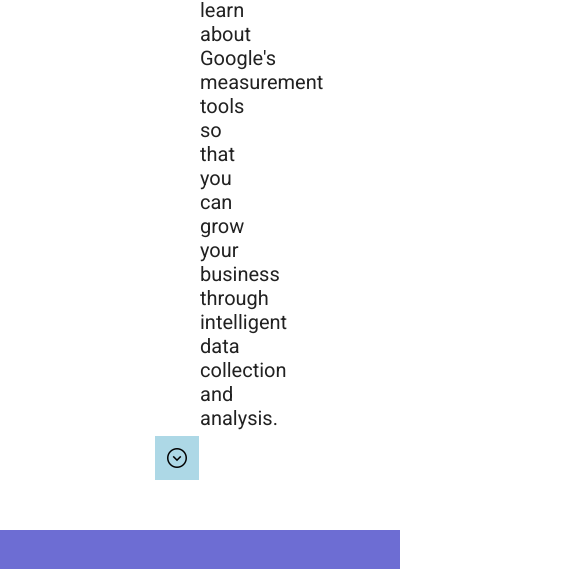
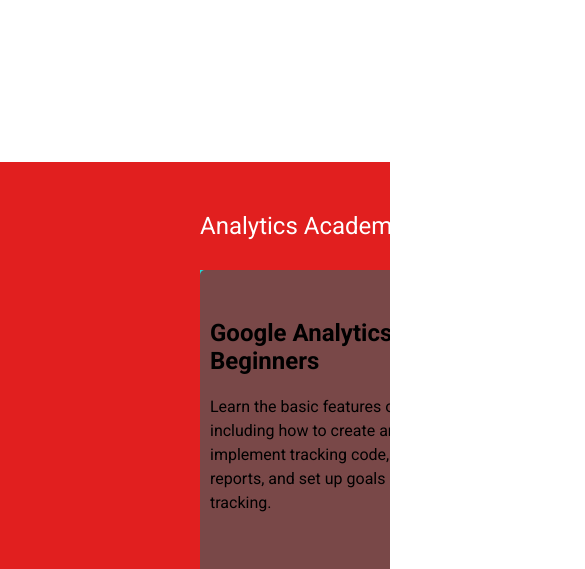
Before and after one commit to Matjos246/Matjos246, a plain HTML site: page google-analytics/index.html in a window 390 px wide. Shown: the part 740-1309 px from the top of the page, 585 px wide, since content can reach past the window. Drawn offline with nearby package versions, Linux system fonts and the light colour scheme.

Commit message:
Initial responsiveness

```diff
--- a/google-analytics/index.html
+++ b/google-analytics/index.html
@@ -4,7 +4,8 @@
     <meta charset="UTF-8">
     <meta name="viewport" content="width=device-width, initial-scale=1.0">
     <title>Document</title>
-    <link rel="stylesheet" href="./styles/style.css">
+    <!-- <link rel="stylesheet" href="./styles/style.css"> -->
+     <link rel="stylesheet" href="./styles/style.css">
     <link rel="stylesheet" href="https://fonts.googleapis.com/css2?family=Material+Symbols+Outlined:opsz,wght,FILL,GRAD@20..48,100..700,0..1,-50..200" />
 
     <link rel="stylesheet" href="https://fonts.googleapis.com/css2?family=Material+Symbols+Outlined:opsz,wght,FILL,GRAD@48,400,0,0" />
@@ -13,13 +14,13 @@
     <header>
         <div>
             <a href=""  class="logo-anchor">
-                <img src="https://ssl.gstatic.com/analytics/20240530-00/academy/static/googlelogo_clr_148x48px.svg" alt="">
+                <img src="https://ssl.gstatic.com/analytics/20240530-00/academy/static/googlelogo_clr_148x48px.svg" alt="" >
                 <h1>Analytics Academy</h1>
             </a>
         </div>
         <div>
             <a href="" class="profile-anchor">
-                <span>sqimedianow@gmail.com</span>
+                <span class="Gmail">sqimedianow@gmail.com</span>
                 <img src="https://lh3.googleusercontent.com/-WXZak_eDwFE/AAAAAAAAAAI/AAAAAAAAAAA/WFm_A_V7Xvw/s150-c/photo.jpg" alt="" class="profile-photo">
             </a>
         </div>
@@ -28,6 +29,7 @@
         <p class="info">
             These courses are about Universal Analytics. Starting July 1, 2023, standard UA properties will stop processing data (July 1, 2024 for UA 360 properties). Learn about Google Analytics 4, our next-generation measurement solution, with these free courses on Skillshop.
         </p>
+
 
         <!-- Hero section -->
         <section class="hero">
@@ -38,7 +40,7 @@
                 </p>
             </div>
             <div class="hero-bg">
-
+                    <img src="https://ssl.gstatic.com/analytics/20240530-00/academy/static/hero_academy.jpg" alt=""  >
             </div>
             <span class="material-symbols-outlined">
                 expand_circle_down
@@ -81,38 +83,45 @@
                 </div>
                 <div class="course-card">
                     <img src="https://ssl.gstatic.com/analytics/20240530-00/academy/static/logo_google_analytics.png" alt="" class="course-card-upper-icon">
-                    <h2 class="card-title">Google Analytics for Power Users</h2>
+                    <h2 class="card-title">
+                        Google Analytics for Power Users
+                </h2>
                     <p class="card-details">
-                        After you're familiar with the range of features Analytics offers, learn and practice actionable analyses to track business performance and identify areas for business improvement.                    </p>
+                        After you're familiar with the range of features Analytics offers, learn and practice actionable analyses to track business performance and identify areas for business improvement.
+                    </p>
                     <a href="">
                         <img src="./images/arrow_right_alt_48dp_FILL0_wght400_GRAD0_opsz48.png" alt="" class="course-card-lower-icon">
                     </a>
                 </div>
                 <div class="course-card">
                     <img src="https://ssl.gstatic.com/analytics/20240530-00/academy/static/logo_gmp_data_studio_192px.png" alt="" class="course-card-upper-icon">
-                    <h2 class="card-title">Google Analytics for Power Users</h2>
+                    <h2 class="card-title">
+                        Google Analytics for Power Users
+                    </h2>
                     <p class="card-details">
-                        After you're familiar with the range of features Analytics offers, learn and practice actionable analyses to track business performance and identify areas for business improvement.                    </p>
+                        After you're familiar with the range of features Analytics offers, learn and practice actionable analyses to track business performance and identify areas for business improvement.
+                    </p>
                     <a href="">
                         <img src="./images/arrow_right_alt_48dp_FILL0_wght400_GRAD0_opsz48.png" alt="" class="course-card-lower-icon">
                     </a>
                 </div>
                 <div class="course-card">
                     <img src="https://ssl.gstatic.com/analytics/20240530-00/academy/static/logo_google_analytics.png" alt="" class="course-card-upper-icon">
-                    <h2 class="card-title">Google Analytics for Power Users</h2>
+                    <h2 class="card-title">Google Analytics for Power Users
+
+                    </h2>
                     <p class="card-details">
-                        After you're familiar with the range of features Analytics offers, learn and practice actionable analyses to track business performance and identify areas for business improvement.                    </p>
+                        After you're familiar with the range of features Analytics offers, learn and practice actionable analyses to track business performance and identify areas for business improvement.
+                     </p>
                     <a href="">
                         <img src="./images/arrow_right_alt_48dp_FILL0_wght400_GRAD0_opsz48.png" alt="" class="course-card-lower-icon">
                     </a>
                 </div>
             </div>
         </section>
-
         <!-- Meet the Instructors -->
         <section class="instructors">
             <h1>Meet the Instructors</h1>
-
             <div class="instructor-wrapper">
                 <div class="instructor-image">
                     <img src="https://ssl.gstatic.com/analytics/20240530-00/academy/static/ins_justin_cutroni_1x.jpg" alt="">
@@ -194,7 +203,6 @@
                </a>
             </div>
         </section>
-
         <!-- Footer -->
         <section class="footer">
             <h1>ADDITIONAL RESOURCES</h1>
@@ -227,7 +235,6 @@
                         </p>
                     </div>
                 </a>
-
                 <a href="">
                     <div class="footer-card">
                         <img src="https://ssl.gstatic.com/analytics/20240530-00/academy/static/logo_blogger_color_1x_web_48dp.png" alt="">
@@ -250,7 +257,7 @@
     <footer>
         <div>
             <a href="">PRIVACY</a>
-            <a href="">TERMS OF SERVIVE</a>
+            <a href="">TERMS OF SERVICE</a>
             <a href="">
                 <select name="" id="">
                     <option value="">U.S. ENGLISH (EN_US)</option>
--- a/google-analytics/styles/style.css
+++ b/google-analytics/styles/style.css
@@ -1,4 +1,4 @@
-@import url('https://fonts.googleapis.com/css2?family=Montserrat:ital,wght@0,100..900;1,100..900&family=Roboto:ital,wght@0,100;0,300;0,400;0,500;0,700;0,900;1,100;1,300;1,400;1,500;1,700;1,900&display=swap');
+    @import url('https://fonts.googleapis.com/css2?family=Montserrat:ital,wght@0,100..900;1,100..900&family=Roboto:ital,wght@0,100;0,300;0,400;0,500;0,700;0,900;1,100;1,300;1,400;1,500;1,700;1,900&display=swap');
 
 
 * {
@@ -8,10 +8,16 @@
     font-family: "Roboto", sans-serif;
 }
 
+body,html{
+    overflow-x: hidden;
+}
+
 header {
     background-color: #fff;
     padding: 20px;
     display: flex;
+    /* display: inline-block; */
+    /* display: inline-flex; */
     align-items: center;
     justify-content: space-between;
 }
@@ -20,9 +26,13 @@ header {
     display: flex;
     align-items: center;
     text-decoration: none;
-    gap: 15px;
+    /* gap: 15px; */
     color: #666;
 }
+
+ .profile-anchor img{
+
+ }
 
 .logo-anchor h1 {
     font-weight: normal;
@@ -38,6 +48,7 @@ header {
     font-weight: bold;
     padding: 10px;
     color: #fff;
+    position: static;
 }
 
 .hero {
@@ -47,8 +58,8 @@ header {
 }
 
 .hero-text {
-    width: 50%;
-    padding: 50px 50px 100px 200px;
+    width: 100%;
+    padding: 70px 90px 200px 200px;
     color: rgba(0, 0, 0, .87);
 }
 
@@ -63,14 +74,13 @@ header {
 }
 
 .hero-bg {
-    background-image: url('https://ssl.gstatic.com/analytics/20240530-00/academy/static/hero_academy.jpg');
+    /* background-image: url('https://ssl.gstatic.com/analytics/20240530-00/academy/static/hero_academy.jpg'); */
     min-height: 350px;
     background-repeat: no-repeat;
-    width: 50%;
     background-position: center;
-    background-size: cover;
+    width: 20%;
+   padding-right: 900px;
 }
-
 .material-symbols-outlined {
     font-variation-settings:
     'FILL' 0,
@@ -78,31 +88,30 @@ header {
     'GRAD' 0,
     'opsz' 48;
     position: absolute;
-    bottom: 50px;
-    right: 49%;
+    bottom: -20px;
+    right: 680px;
     padding: 10px;
     background-color: lightblue;
+    border-radius: 40%;
+    color:orange;
+    /* background: none; */
 }
-
 .courses-wrapper {
     background-color: rgb(109, 109, 211);
     min-height: 50vh;
     padding: 50px 200px;
 }
-
 .courses-wrapper h1 {
     color: #fff;
     margin-bottom: 30px;
     font-weight: normal;
 }
-
 .courses-container {
     min-height: 60vh;
     display: flex;
     gap: 15px;
     flex-wrap: wrap;
 }
-
 .course-card {
     background-color: #fff;
     width: 24%;
@@ -252,3 +261,124 @@ footer div a select {
     font-weight: bold;
     color: #2a2828;
 }
+
+/* Media query */
+@media(max-width:1535px){
+  .courses-wrapper{
+    background-color: rgb(143, 200, 200);
+            display: grid;
+    /* grid-template-columns: repeat(auto-fit, minmax(280px, 1fr)); */
+  }
+  .hero-bg{
+
+  }
+}
+@media(max-width:1195px){
+}
+@media(max-width:1130px){
+        .hero{
+            display: flex;
+            flex-direction: column;
+        }
+       .material-symbols-outlined{
+        display: none;
+       }
+       .hero-text{
+        width: 100%;
+       }
+       .hero-bg{
+        width: 5px;
+         /*  */
+       }
+}
+@media(max-width:905px){
+    .Gmail{
+        display: none;
+    }
+    .profile-photo{
+        font-size: 800em;
+    }
+    .logo-anchor img{
+        display: none;
+    }
+
+
+}
+@media(max-width:530px){
+
+    main{
+        align-items: center;
+    }
+
+     .hero-text{
+        width: 100%;
+        padding: 10px;
+       }
+       .instructors{
+        /* padding: 0; */
+      align-items: center;
+       }
+
+
+    .instructor-wrapper{
+        width: 350px;
+
+    }
+      .courses-wrapper{
+          background: #e11f1f;
+    }
+
+       .courses-container{
+        width: 350px;
+        background-color: rgb(31, 222, 222);
+   padding: 0;
+    }
+    .course-card{
+        align-items: center;
+        /* padding: 0; */
+        background-color: #794848;
+    }
+
+    .mini-courses{
+        /* width: 100%;  using width 100% didnt why ??? */
+       width: 350px;
+    }
+
+    .mini-courses-wrapper{
+        padding-inline: 10px;
+    }
+        .footer{
+            align-items: center;
+            padding: 0;
+            margin: 0;
+        }
+
+        .footer h1{
+            padding-left: 100px;
+        }
+
+}
+@media(max-width:1444px){
+    .courses-container{
+
+
+
+    }
+    .course-card{
+     width: 100%;
+        height: 100vh;
+           min-height: 60vh;
+             /* display: flex; */
+        /* flex-direction: column; */
+
+        /* flex-wrap: wrap; */
+
+    }
+}
+/* @media is quite different from @media screen checkout the differences */
+
+/* @media screen(max-width:905px) {
+   .Gmail{
+    display:none
+   }
+} */
--- /dev/null
+++ b/layout.css
@@ -0,0 +1,51 @@
+*{
+    padding: 0;
+    margin: 0;
+    box-sizing: border-box;
+
+
+}
+
+body{
+    padding: 50px;
+    background-color: rgb(134, 134, 45);
+
+}
+.container{
+    justify-content: center;
+     outline: 5px solid #333;
+      /* border: 1px solid #333; */
+      /* outline and border works  perfectly the same way */
+    padding: 10px;
+   display: grid;
+   gap: 1rem;
+   /* grid-template-columns:
+   repeat(auto-fit,minmax(10rem, 3fr)); */
+   display: flex;
+   flex-wrap: wrap;
+   width: 100%;
+
+   /* ....................overflow................... */
+   /* overflow-x: hidden; */
+}
+
+.lorem, .dive, .div,
+.hidid, .gigig {
+    padding: 10px;
+      display: flex;
+   flex-wrap: wrap;
+   width: 100%;
+}
+ p{
+    outline: 3px thin brown;
+    border: 3px solid brown;
+    color: aliceblue;
+    display: wrap;
+    flex-wrap: wrap;
+}
+.dive > *  {
+    display: flex;
+    flex-wrap: wrap;
+    width: 100%;
+
+}
```
Also changed, not shown: layout.html (added, +39 -0 lines).
